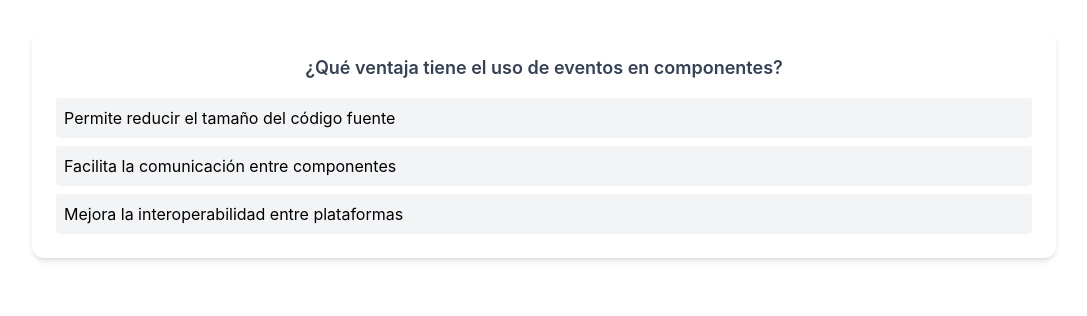
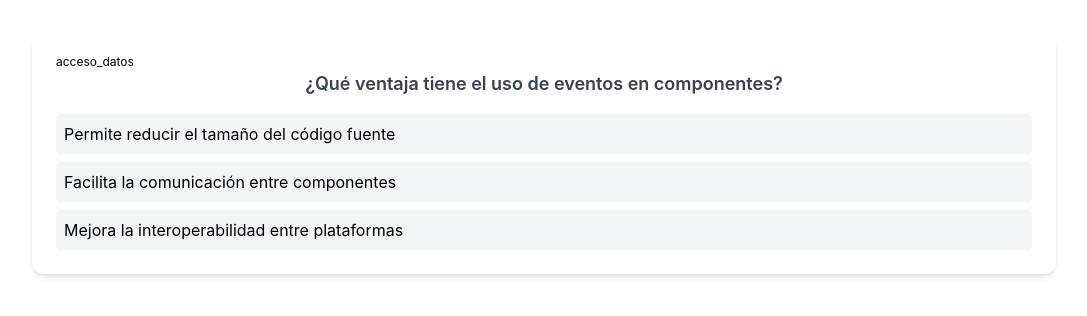
Before and after one commit to JaviPedrote/simulacros, a React (Vite) app: page / in a window 1280 px wide. Both pictures are taken after a click on the button "Acc Datos". Shown: the top 316 px of the page, without its empty margins (96-1183 px from the left). Built offline with nearby package versions, Linux system fonts and the light colour scheme.

Commit message:
terminado

```diff
--- a/src/App.jsx
+++ b/src/App.jsx
@@ -143,6 +143,7 @@ const Quiz = () => {
       ) : (
         // Pantalla de preguntas
         <div>
+          <div className="text-xs w-full text-left">{category}</div>
           <h2 className="text-lg font-semibold text-gray-700">
             {questions[currentQuestion]?.question}
           </h2>
```
